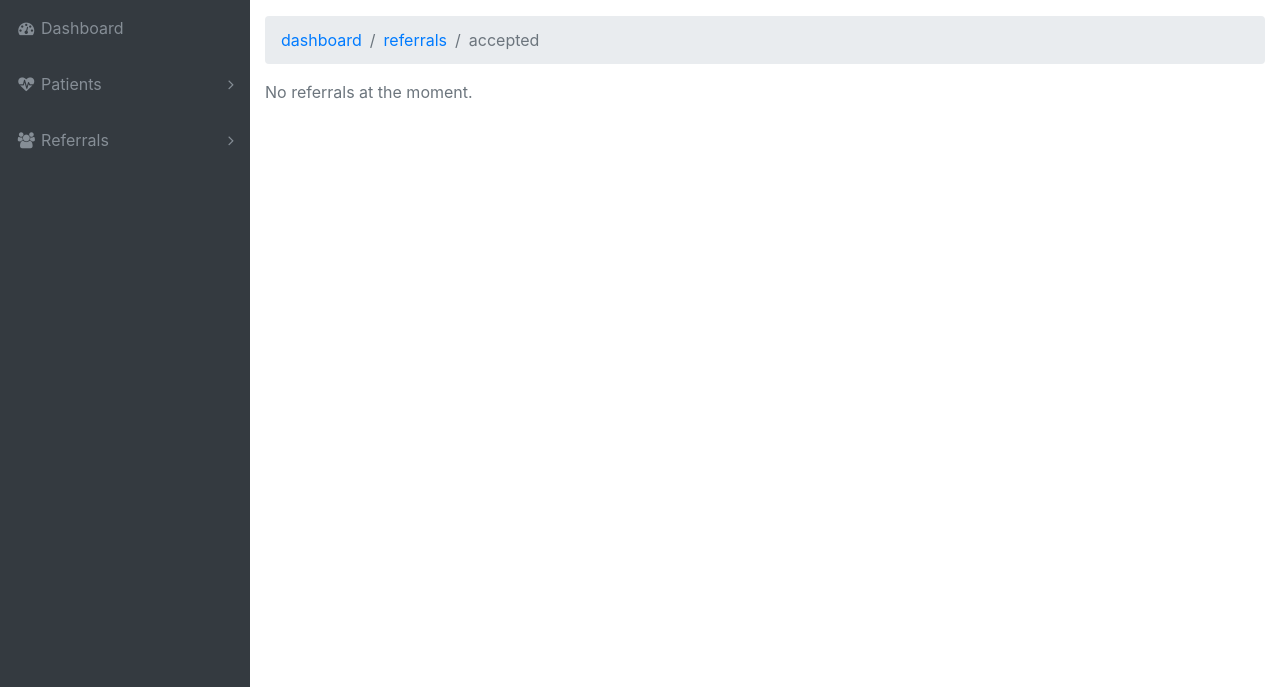
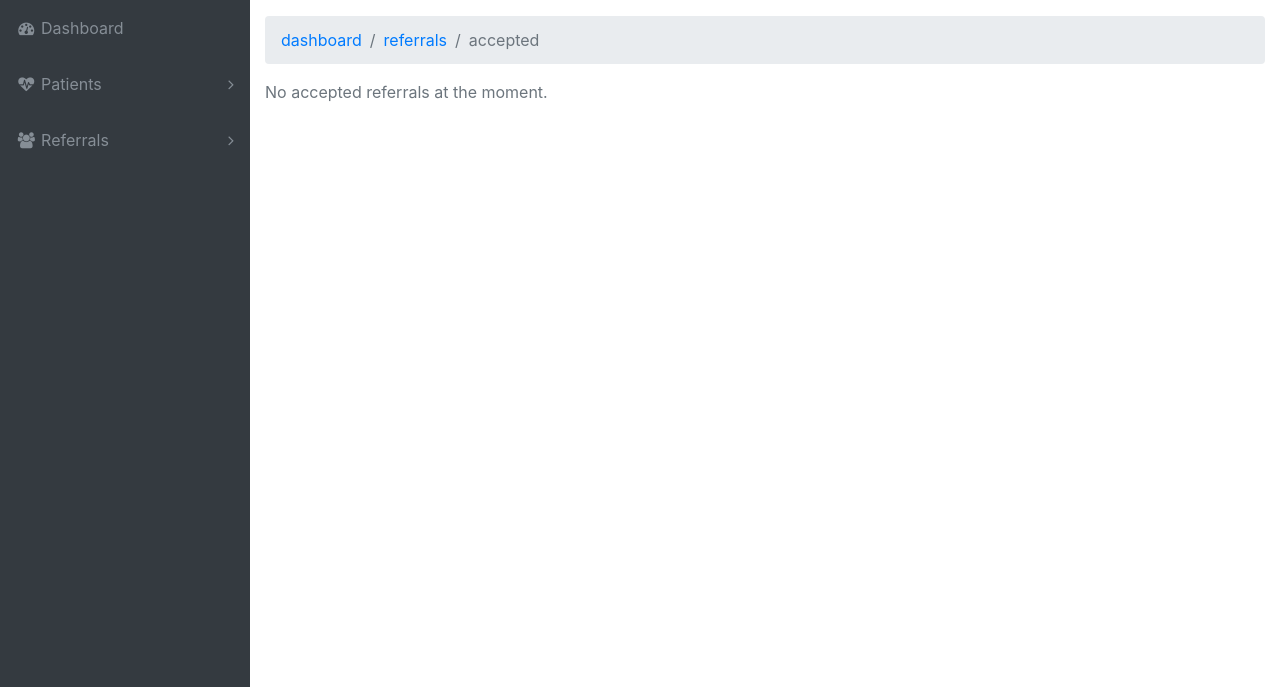
Before and after one commit to tadesanya/qumed, a Django app: page /referral/incoming/accepted/ in a window 1280 px wide. Shown: the part 56-743 px from the top of the page. Run offline with Django 3.2, Linux system fonts and the light colour scheme; the visitor is signed in with stand-in values (Sample User, id 1); data that the repository does not hold is empty; some libraries are stand-ins or nearby versions.

Commit message:
show viewset on no data text

```diff
--- a/qumed/referral/templates/referral/list_referrals.html
+++ b/qumed/referral/templates/referral/list_referrals.html
@@ -63,6 +63,6 @@
   </table>
   {% include "paginate.html" %}
 {% else %}
-  <p class="text-secondary">No referrals at the moment.</p>
+  <p class="text-secondary">No {{viewset}} referrals at the moment.</p>
 {% endif %}
 {% endblock content %}
```
